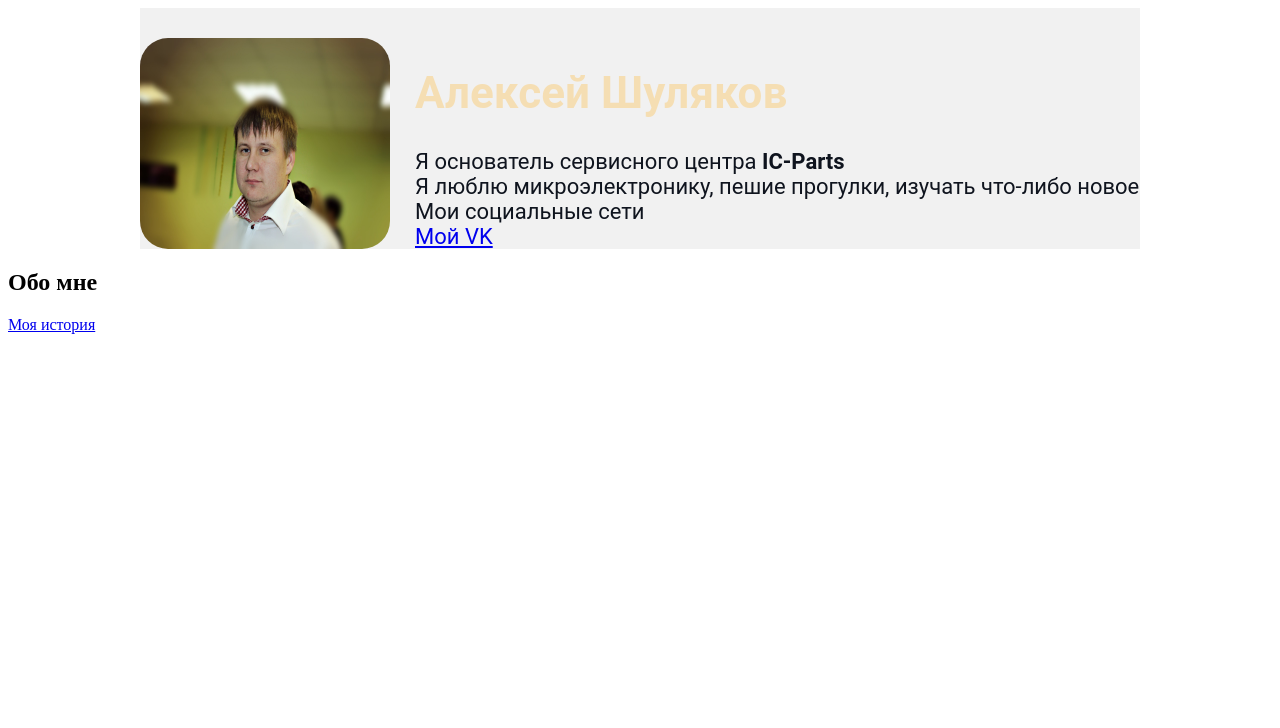
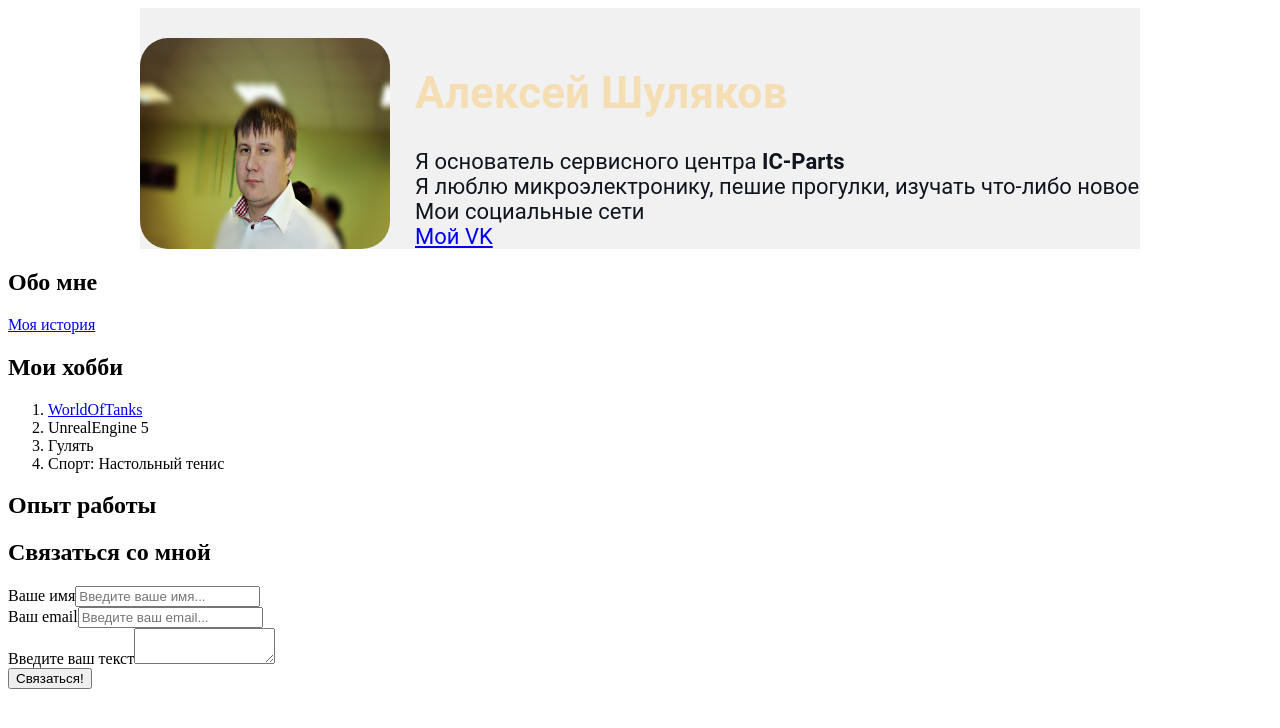
Before and after one commit to demilisher1/Res, a Next.js app: page / in a window 1280 px wide. Shown: the top 728 px of the page. Built offline with nearby package versions, Linux system fonts and the light colour scheme.

Commit message:
create new components (skills, hobby, contact)

```diff
--- a/pages/_app.js
+++ b/pages/_app.js
@@ -1,3 +1,4 @@
+import React from "react"
 import '/src/styles/index.css'
 
 export default function MyApp({ Component, pageProps }) {
--- a/src/components/Home/Home.js
+++ b/src/components/Home/Home.js
@@ -1,6 +1,9 @@
 import React from "react";
 import Res from "./components/Res/Res.js";
 import About from "./components/About/About.js";
+import Hobby from "./components/Hobby/Hobby";
+import Skills from "./components/Skills/Skills";
+import Contact from "./components/Contact/Contact";
 
 import style from "./Home.module.css";
 
@@ -10,6 +13,9 @@ class Home extends React.Component {
             <div>
                 <Res />
                 <About />
+                <Hobby />
+                <Skills />
+                <Contact />
             </div>
         );
     }
--- /dev/null
+++ b/src/components/Home/components/Contact/Contact.js
@@ -0,0 +1,31 @@
+import React from "react";
+import style from './Contact.module.css'
+
+class Contact extends React.Component {
+    render() {
+        return (
+            <div className={style.container}>
+                <h2>Связаться со мной</h2>
+                <div>
+                    <div>
+                        <label htmlFor="name">Ваше имя</label>
+                        <input type="text" id="name" placeholder="Введите ваше имя..."/>
+                    </div>
+                    <div>
+                        <label htmlFor="email">Ваш email</label>
+                        <input type="text" id="email" placeholder="Введите ваш email..."/>
+                    </div>
+                    <div>
+                        <label htmlFor="text">Введите ваш текст</label>
+                        <textarea id="text" cols="15" rows="2"></textarea>
+                    </div>
+                    <div>
+                        <input type="submit" value="Связаться!"/>
+                    </div>
+                </div>
+            </div>
+        );
+    }
+}
+
+export default Contact;
--- /dev/null
+++ b/src/components/Home/components/Contact/Contact.module.css
@@ -0,0 +1,3 @@
+.container {
+
+}
--- /dev/null
+++ b/src/components/Home/components/Hobby/Hobby.js
@@ -0,0 +1,20 @@
+import React from "react";
+import style from './Hobby.module.css'
+
+class Hobby extends React.Component {
+    render() {
+        return (
+            <div className={style.container}>
+                <h2>Мои хобби</h2>
+                <ol className="list">
+                    <li><a href="https://kttc.ru/wot/ru/user/demilisher/" target="_blank">WorldOfTanks</a></li>
+                    <li>UnrealEngine 5</li>
+                    <li>Гулять</li>
+                    <li>Спорт: Настольный тенис</li>
+                </ol>
+            </div>
+        );
+    }
+}
+
+export default Hobby;
--- /dev/null
+++ b/src/components/Home/components/Hobby/Hobby.module.css
@@ -0,0 +1,3 @@
+.container {
+
+}
--- /dev/null
+++ b/src/components/Home/components/Skills/Skills.js
@@ -0,0 +1,15 @@
+import React from "react";
+import style from './Skills.module.css'
+
+class Skills extends React.Component {
+    render() {
+        return (
+            <div className={style.container}>
+                <h2>Опыт работы</h2>
+
+            </div>
+        );
+    }
+}
+
+export default Skills;
--- /dev/null
+++ b/src/components/Home/components/Skills/Skills.module.css
@@ -0,0 +1,3 @@
+.container{
+
+}
```
